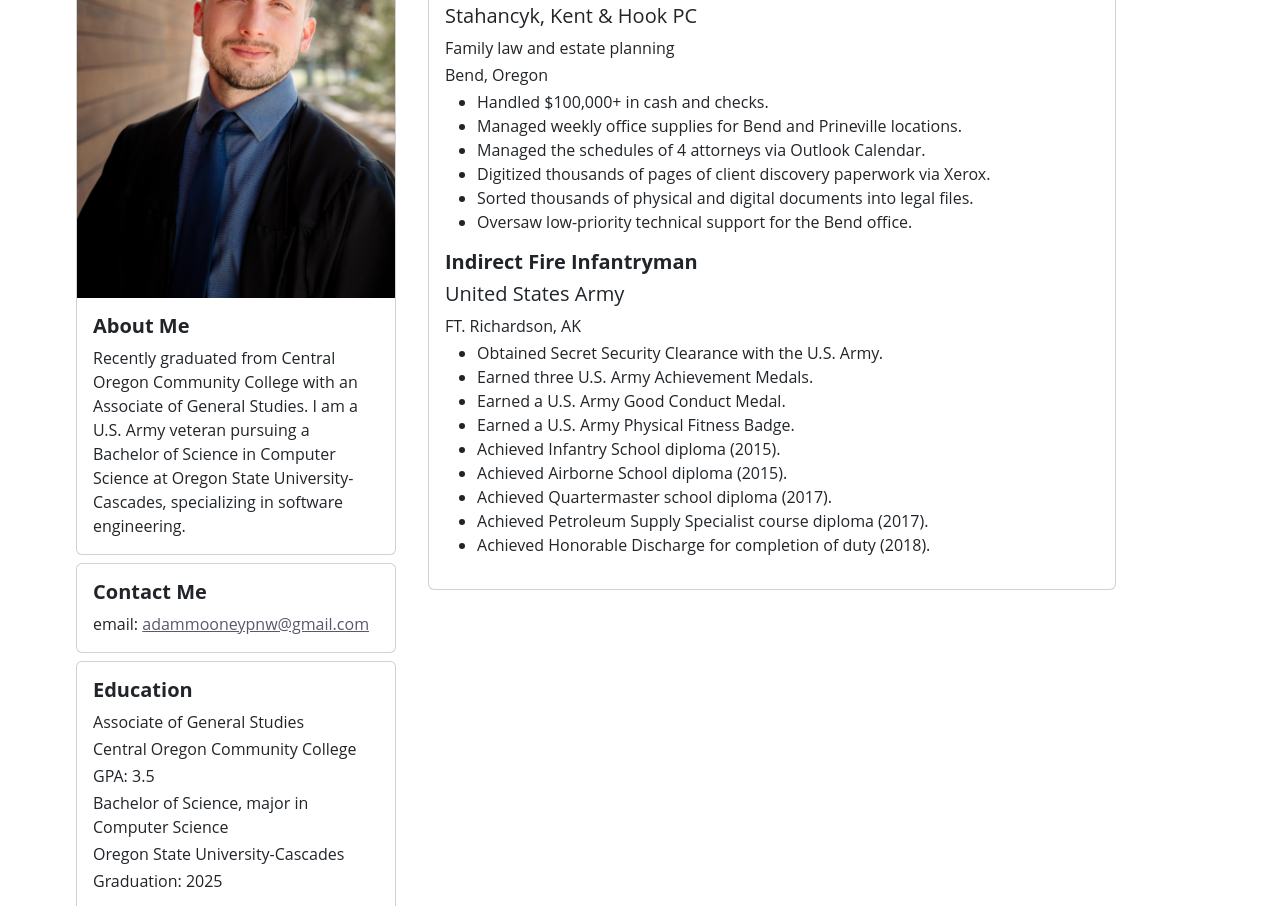
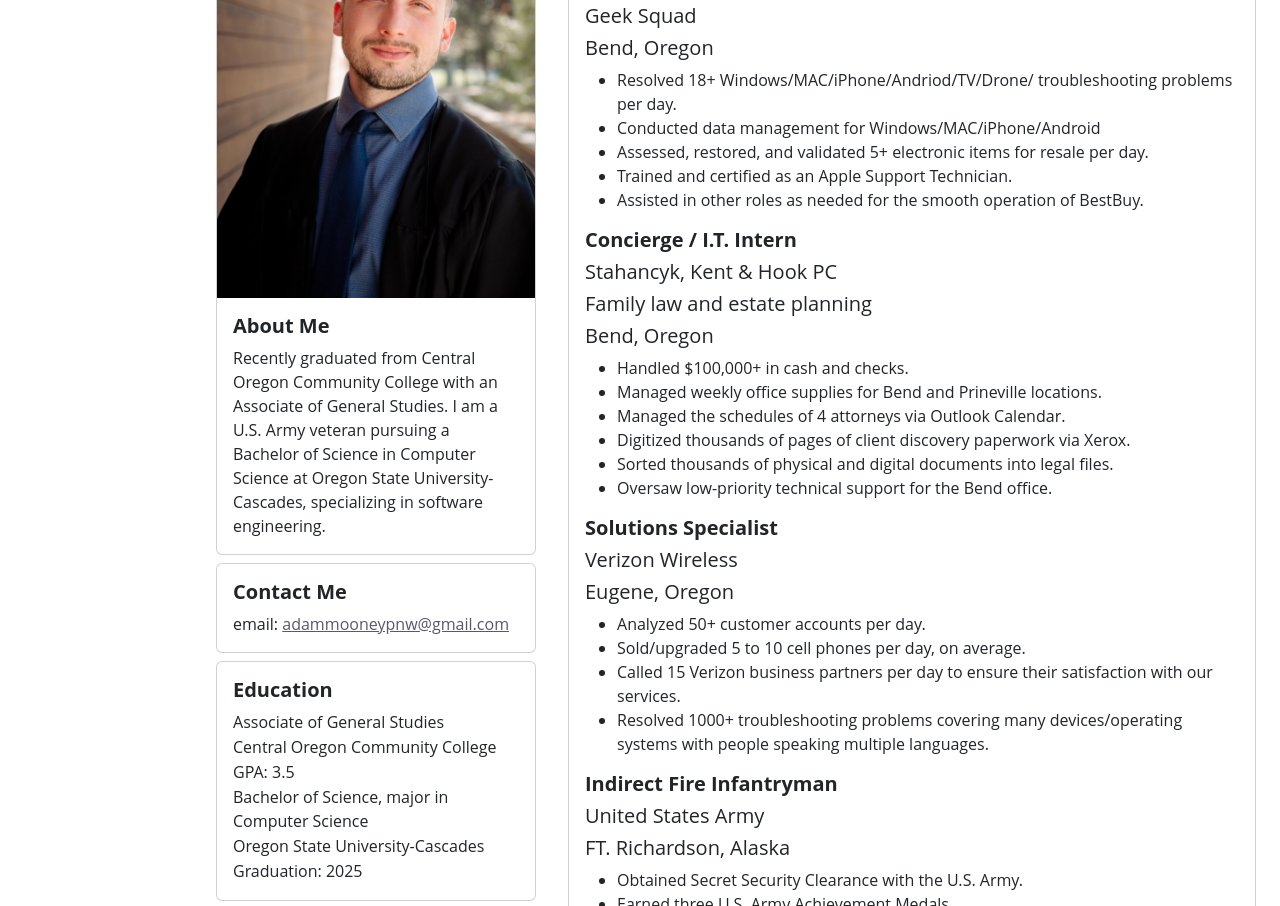
Before and after one commit to AdamMooney/AdamMooney.github.io, a website: page index.html in a window 1280 px wide. Shown: the part 165-1071 px from the top of the page. Drawn offline with Linux system fonts and the light colour scheme; a web font is replaced by a local one.

Commit message:
Centered content

```diff
--- a/index.html
+++ b/index.html
@@ -12,7 +12,8 @@
 <!-- website content -->
 <body>
 
-
+<!-- Container for entire site -->
+<div class = "container">
     <div class="container m-5">
 
         <div class="d-flex flex-row bd-highlight mb-3">
@@ -75,17 +76,30 @@
                 </div>
             </div>
 
-        <!-- experience -->
+            <!-- work experience -->
             <div class="p-2 bd-highlight">
                 <div class = "card m-2" style = "width: 43rem;">
                     <div class="card-body">
                         <h1 class = "card-title"><strong>Experience</strong></h1>
 
+                        <h5><strong>Consultation Agent</strong></h5>
+                        <h5>Geek Squad</h5>
+                        <h5>Bend, Oregon</h5>
+
+                        <p>
+                            <ul>
+                                <li>Resolved 18+ Windows/MAC/iPhone/Andriod/TV/Drone/ troubleshooting problems per day.</li>
+                                <li>Conducted data management for Windows/MAC/iPhone/Android</li>
+                                <li>Assessed, restored, and validated 5+ electronic items for resale per day.</li>
+                                <li>Trained and certified as an Apple Support Technician.</li>
+                                <li>Assisted in other roles as needed for the smooth operation of BestBuy.</li>
+                            </ul>
+                        </p>
 
                         <h5><strong>Concierge / I.T. Intern</strong></h5>
                         <h5>Stahancyk, Kent & Hook PC</h5>
-                    <p>Family law and estate planning</p>
-                    <p>Bend, Oregon</p>
+                        <h5>Family law and estate planning</h5>
+                        <h5>Bend, Oregon</h5>
 
                         <p>
                             <ul>
@@ -98,9 +112,22 @@
                             </ul>
                         </p>
 
+                        <h5><strong>Solutions Specialist</strong></h5>
+                        <h5>Verizon Wireless</h5>
+                        <h5>Eugene, Oregon</h5>
+
+                        <p>
+                            <ul>
+                                <li>Analyzed 50+ customer accounts per day.</li>
+                                <li>Sold/upgraded 5 to 10 cell phones per day, on average.</li>
+                                <li>Called 15 Verizon business partners per day to ensure their satisfaction with our services.</li>
+                                <li>Resolved 1000+ troubleshooting problems covering many devices/operating systems with people speaking multiple languages.</li>
+                            </ul>
+                        </p>
+
                         <h5><strong>Indirect Fire Infantryman</strong></h5>
                         <h5>United States Army</h5>
-                    <p>FT. Richardson, AK</p>
+                        <h5>FT. Richardson, Alaska</h5>
 
                         <p>
                             <ul>
@@ -116,10 +143,14 @@
                             </ul>
                         </p>
 
+
                     </div>
                 </div>
             </div>
+
+
         </div>
+
 
         <!-- credit for favicon creator -->
         <div>
@@ -130,14 +161,25 @@
 
 
     </div>
+</div>
 
 
-<!--CSS to decrease the spacing between lines-->
+<!-- CSS to decrease the spacing between lines -->
 <style>
     p {
-        margin-bottom: 3px;
+        margin-bottom: 1px;
     }
 </style>
+
+<!-- CSS to center the content -->
+<style>
+    .container {
+        width: 80%;
+        margin: 0 auto;
+    }
+
+</style>
+
 
 </body>
 
```
Lines whose indentation alone changed are shown as unchanged.
